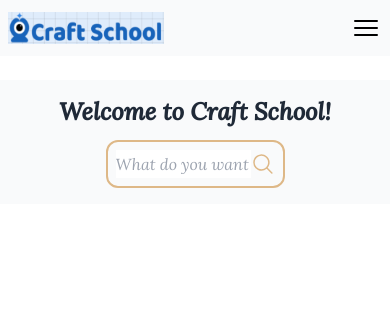
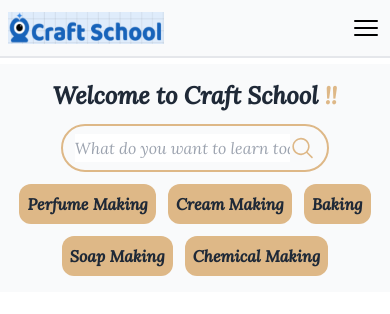
Before and after one commit to Vixs101/web_based_presentation_system, a React (Vite) app: page / in a window 390 px wide. Shown: the top 314 px of the page. Built offline with nearby package versions, Linux system fonts and the light colour scheme.

Commit message:
added quick search buttons to the homepage

```diff
--- a/src/components/Navbar.tsx
+++ b/src/components/Navbar.tsx
@@ -60,7 +60,7 @@
   const [open, setOpen] = useState(false);
 
   return (
-    <div className="w-full bg-gray-50 flex fixed justify-between items-center p-2 md:hidden">
+    <div className="w-full bg-gray-50 flex fixed justify-between items-center p-2 md:hidden border-b-2">
       <img src="/images/logo.png" alt="logo" className="h-8 w-5/12" />
 
       {/* rendering the open and close icon conditionally */}
--- a/src/components/ProtectedRoute.tsx
+++ b/src/components/ProtectedRoute.tsx
@@ -22,7 +22,7 @@
     <div className="flex h-screen ">
       <Navbar />
       <Sidebar />
-      <div className="flex-grow overflow-auto md:ml-1/5 lg:ml-1/4 mt-20 md:mt-0">
+      <div className="flex-grow overflow-auto md:ml-1/5 lg:ml-1/4 mt-16 md:mt-0">
         <Outlet />
       </div>
     </div>
--- a/src/components/Sidebar.tsx
+++ b/src/components/Sidebar.tsx
@@ -13,7 +13,7 @@
         <hr className="w-full mt-3 bg-[#deb887]" />
         <ul className="flex flex-col gap-3 text-lg">
           <Link to="/">
-            <li className="flex gap-2 hover:bg-slate-300 h-10 items-center pl-9 text-gray-800">
+            <li className="flex gap-2 hover:bg-slate-300 hover:rounded-2xl h-10 items-center pl-9 text-gray-800">
               <svg
                 xmlns="http://www.w3.org/2000/svg"
                 viewBox="0 0 24 24"
@@ -28,7 +28,7 @@
             <hr className="w-full bg-[#deb887]" />
           </Link>
           <Link to="/profile">
-            <li className="flex gap-2 hover:bg-slate-300 h-10 items-center pl-9 text-gray-800">
+            <li className="flex gap-2 hover:bg-slate-300 h-10 items-center pl-9 text-gray-800 hover:rounded-2xl">
               <svg
                 xmlns="http://www.w3.org/2000/svg"
                 viewBox="0 0 24 24"
@@ -46,7 +46,7 @@
             <hr className="w-full bg-[#deb887]" />
           </Link>
           <Link to="/upload_videos">
-            <li className="flex gap-2 hover:bg-slate-300 h-10 items-center pl-9">
+            <li className="flex gap-2 hover:bg-slate-300 h-10 items-center pl-9 hover:rounded-2xl">
               <svg
                 xmlns="http://www.w3.org/2000/svg"
                 viewBox="0 0 24 24"
@@ -60,7 +60,7 @@
             <hr className="w-full bg-[#deb887]" />
           </Link>
         </ul>
-        <button className="rounded-xl text-gray-800 font-bold p-2 bg-[#deb887] hover:bg-[#deb989] md:w-3/12 ml-20 mt-5">
+        <button className="rounded-xl text-gray-800 font-bold p-2 bg-[#deb887] hover:bg-[#efcfa4] md:w-3/12 ml-20 mt-5">
           Logout
         </button>
       </div>
--- /dev/null
+++ b/src/components/VideoComponent.tsx
@@ -0,0 +1,11 @@
+import React from 'react'
+
+function VideoComponent() {
+  return (
+    <div>
+
+    </div>
+  )
+}
+
+export default VideoComponent
--- a/src/pages/Home.tsx
+++ b/src/pages/Home.tsx
@@ -5,9 +5,9 @@
     <>
       <section className="flex flex-col p-4 gap-3 bg-gray-50">
         <h1 className="text-center text-2xl md:text-4xl font-bold text-gray-800">
-          Welcome to Craft School!
+          Welcome to Craft School <span className="text-[#deb887]">!!</span>
         </h1>
-        <div className="flex self-center border-2 p-2 border-[#deb887] rounded-xl w-1/2">
+        <div className="flex self-center border-2 p-2 px-3 border-[#deb887] rounded-3xl w-3/4 md:w-1/2 ">
           <input
             type="text"
             name="search"
@@ -27,6 +27,27 @@
             />
           </svg>
         </div>
+        <div className="flex items-center gap-3 justify-center flex-wrap">
+          <button className="rounded-xl text-gray-800 font-bold p-2 bg-[#deb887] hover:bg-[#efcfa4] self-center">
+            Perfume Making
+          </button>
+
+          <button className="rounded-xl text-gray-800 font-bold p-2 bg-[#deb887] hover:bg-[#efcfa4] self-center">
+            Cream Making
+          </button>
+
+          <button className="rounded-xl text-gray-800 font-bold p-2 bg-[#deb887] hover:bg-[#efcfa4] self-center">
+            Baking
+          </button>
+
+          <button className="rounded-xl text-gray-800 font-bold p-2 bg-[#deb887] hover:bg-[#efcfa4] self-center">
+            Soap Making
+          </button>
+
+          <button className="rounded-xl text-gray-800 font-bold p-2 bg-[#deb887] hover:bg-[#efcfa4] self-center">
+            Chemical Making
+          </button>
+        </div>
       </section>
     </>
   );
```
